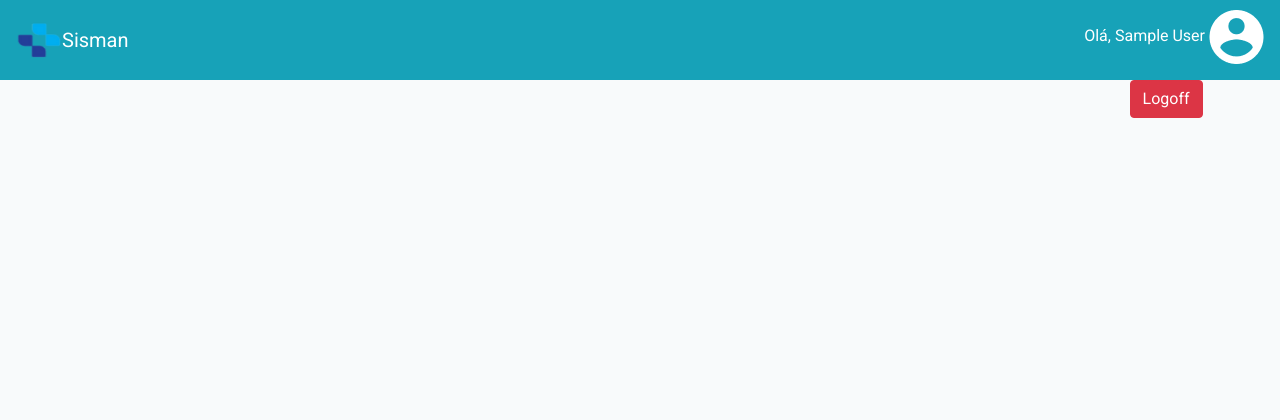
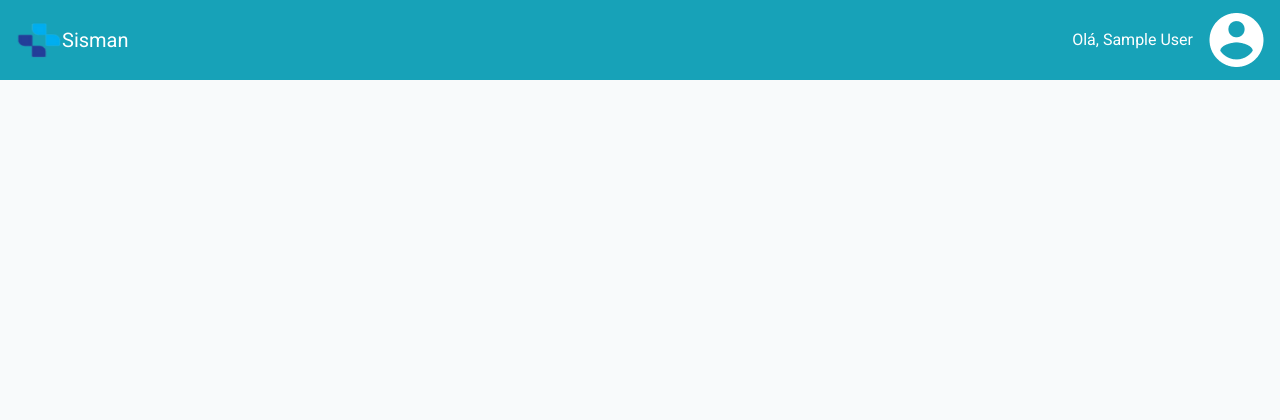
Before and after one commit to GabrielGomesSantos/Sismj, a PHP site: page /Sismj/dashboard.php in a window 1280 px wide. Shown: the top 420 px of the page. Run offline with PHP 8.4, Linux system fonts and the light colour scheme; the visitor is signed in with stand-in values (Sample User, id 1); some libraries are stand-ins or nearby versions.

Commit message:
Editador

```diff
--- a/src/pages/dashboard.php
+++ b/src/pages/dashboard.php
@@ -30,7 +30,7 @@
     <!-- Bootstrap CSS -->
     <link rel="stylesheet" href="../../assets/css/bootstrap.min.css">
     <!-- Bootstrap CSS -->
-
+    <link rel="stylesheet" href="https://cdn.jsdelivr.net/npm/bootstrap-icons@1.11.3/font/bootstrap-icons.min.css">
     <script src="https://code.jquery.com/jquery-3.6.0.min.js"></script>
     <script src="https://cdnjs.cloudflare.com/ajax/libs/html2canvas/1.4.1/html2canvas.min.js"></script>
     <script src="https://cdnjs.cloudflare.com/ajax/libs/jspdf/2.5.1/jspdf.umd.min.js"></script>
--- a/src/pages/navbar.php
+++ b/src/pages/navbar.php
@@ -1,9 +1,5 @@
 <?php
-if(!isset($_SESSION['ID'])){
-
 session_start();
-
-}
 ?>
 
 <nav class="navbar navbar-expand-lg navbar-dark" style="background-color: #17a2b8; height: 80px; padding-left: 4; padding-right: 0;">
@@ -16,23 +12,13 @@ if(!isset($_SESSION['ID'])){
             </a>
         </div>
 
-        <div class=" sair ">
-
-            <ul class="navbar-nav mb-2 mr-3 mb-lg-0 d-flex align-items-center flex-column">
-
-                <li class="nav-item mt-5 ml-3">
+        <ul class="navbar-nav mb-2 mr-3 mb-lg-0 d-flex align-items-center">
             <?php
                 echo "<span class='me-4 text-white'>Olá, {$_SESSION['Nome']}</span>";
             ?>
+            <li class="nav-item ml-3">
                 <img src="../../assets/images/acount.png" alt="Conta" width="55" height="54" class="ms-3">
             </li>
-                <li class="mt-3">
-                    <button type="button" class="btn btn-danger" onclick='window.location="sair.php"'>Logoff</button>
-                </li>
         </ul>
-
     </div>
-
-    </div>
-
 </nav>
```
Lines whose indentation alone changed are shown as unchanged.
